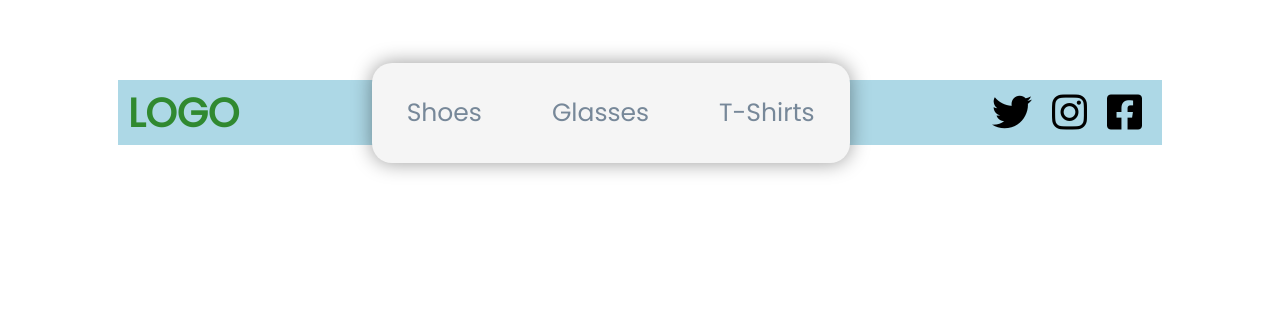
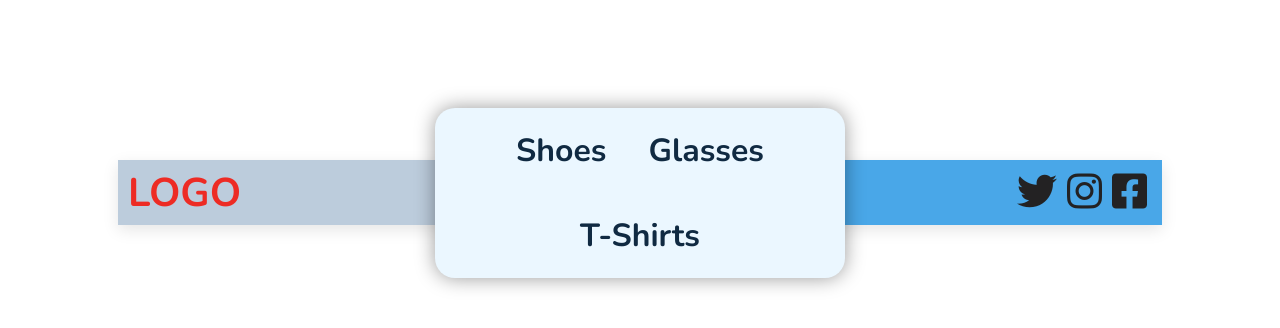
Before and after one commit to yusufyunuskaymaz/css-menu, a plain HTML site: page index.html in a window 1280 px wide. Drawn offline with nearby package versions, Linux system fonts and the light colour scheme; a web font is replaced by a local one.

Commit message:
finished

```diff
--- a/style.css
+++ b/style.css
@@ -1,8 +1,10 @@
+@import "theme.css";
+
 *{
     margin: 0;
     padding: 0;
     /* box-sizing: border-box; */
-    font-family: 'Poppins', sans-serif;
+    font-family: var(--ff-nunito);
 }
 
 li{
@@ -16,29 +18,39 @@ a{
 
 header{
     display: flex;
-    background-color: lightblue;
-    justify-content: space-between;
+    background-image: linear-gradient(to left, #49a7e8 50%,  #bcccdc 50%);
+    justify-content: space-around;
     align-items: center;
     padding: 0 10px;
     width: 80vw;
     margin: 0 auto;
-    margin-top: 5rem;
+    margin-top: 10rem;
     height: 65px;
+    box-shadow: var(--acik-golge);
 }
 
 h1{
     font-size: 40px;
-    color: lightslategray;
-    color: rgb(48, 137, 48);
+    color: #ed2b24;
+    width: 30%;
+
 
 }
 
 /* Navbar */
+nav{
+    width: 40%;
+}
 
+nav ul{
+    padding-right: 0;
+}
 header .navbar{
     display: flex;
-    background-color: whitesmoke;
-    height: 100px;
+    justify-content: center;
+    flex-wrap: wrap;
+    background-color: var(--mavi-10);
+    height: auto;
     align-items: center;
     border-radius: 20px;
     box-shadow: 0 0 20px 0px rgba(0, 0, 0, 0.4);
@@ -47,9 +59,24 @@ header .navbar{
 
 
 header .navbar li a{
-    padding: 0 35px;
-    font-size: 25px;
-    color: lightslategray;
+    display: inline-block;
+    padding: 21px;
+    font-size: 32px;
+    color: var(--gri-1);
+    font-weight: bolder;
+    transition: .5s;
+}
+
+
+header .navbar li:hover a{
+    padding: 21px;
+    color: white;
+    background-color: var(--gri-8);
+}
+
+header .navbar li:not(:hover) a{
+    transition: .5s;
+
 }
 
 /* Icons */
@@ -57,12 +84,25 @@ header .navbar li a{
 header .icons{
     display: flex;
     font-size: 40px;
+    width: 30%;
+    justify-content: flex-end;
 }
 
 header .icons li{
     padding: 0 5px;
 }
 header .icons a{
-    color: black;
-    padding: 5px;
+    display: inline-block;
+    color: rgba(35,34,35,255);
+
 }
+
+header .icons a:hover{
+    transition: .3s;
+    transform: scale(1.3);
+}
+
+header .icons a:not(:hover){
+    transform: scale(1);
+    transition: .8s;
+}
--- /dev/null
+++ b/theme.css
@@ -0,0 +1,57 @@
+@import url("https://fonts.googleapis.com/css2?family=DynaPuff:wght@400;500;600;700&family=Nunito:wght@300;400;500;600;700&family=Open+Sans:wght@300;400;500;600;700&display=swap");
+
+/* font-family: 'DynaPuff', cursive;
+font-family: 'Nunito', sans-serif;
+font-family: 'Open Sans', sans-serif; */
+
+:root {
+  --mavi1: hsl(205, 100%, 30%);
+  --mavi2: hsl(205, 100%, 40%);
+  --mavi3: hsl(205, 100%, 50%);
+  --mavi4: hsl(205, 100%, 60%);
+  --mavi5: hsl(205, 100%, 70%);
+
+  /* asil renklerin acik tonları */
+  --mavi-6: hsl(205, 89%, 70%);
+  --mavi-7: hsl(205, 90%, 76%);
+  --mavi-8: hsl(205, 86%, 81%);
+  --mavi-9: hsl(205, 90%, 88%);
+  --mavi-10: hsl(205, 100%, 96%);
+  --mavi-11: hsl(205, 3%, 95%);
+
+  /* Basliklar icin kullanilan koyu tonlar */
+  --gri-1: hsl(209, 61%, 16%);
+  --gri-2: hsl(211, 39%, 23%);
+  --gri-3: hsl(209, 34%, 30%);
+  --gri-4: hsl(209, 28%, 39%);
+
+  /* Paragraflar icin kullanilan renkler */
+  --gri-5: hsl(210, 22%, 49%);
+  --gri-6: hsl(209, 23%, 60%);
+  --gri-7: hsl(211, 27%, 70%);
+  --gri-8: hsl(210, 31%, 80%);
+  --gri-9: hsl(212, 33%, 89%);
+  --gri-10: hsl(210, 36%, 96%);
+
+  --mor: hsl(276, 85%, 49%);
+  --beyaz: #fff;
+  --koyu-kirmizi: hsl(360, 67%, 44%);
+  --acik-kirmizi: hsl(360, 71%, 66%);
+  --koyu-yesil: hsl(125, 67%, 44%);
+  --acik-yesil: hsl(125, 71%, 66%);
+  --siyah: #222;
+
+  /* Color Theme Swatches in Hex */
+  --green1: #042940;
+  --green2: #005c53;
+  --green3: #9fc131;
+
+  /** Fonts */
+  --ff-dyna: "DynaPuff", cursive;
+  --ff-nunito: "Nunito", sans-serif;
+  --ff-open-sans: "Open Sans", sans-serif;
+
+  /** Shadow */
+  --koyu-golge: 0px 0px 15px rgba(0, 0, 0, 0.4);
+  --acik-golge: 0px 5px 15px rgba(0, 0, 0, 0.1);
+}
```
Also changed, not shown: rocket.png (added).
